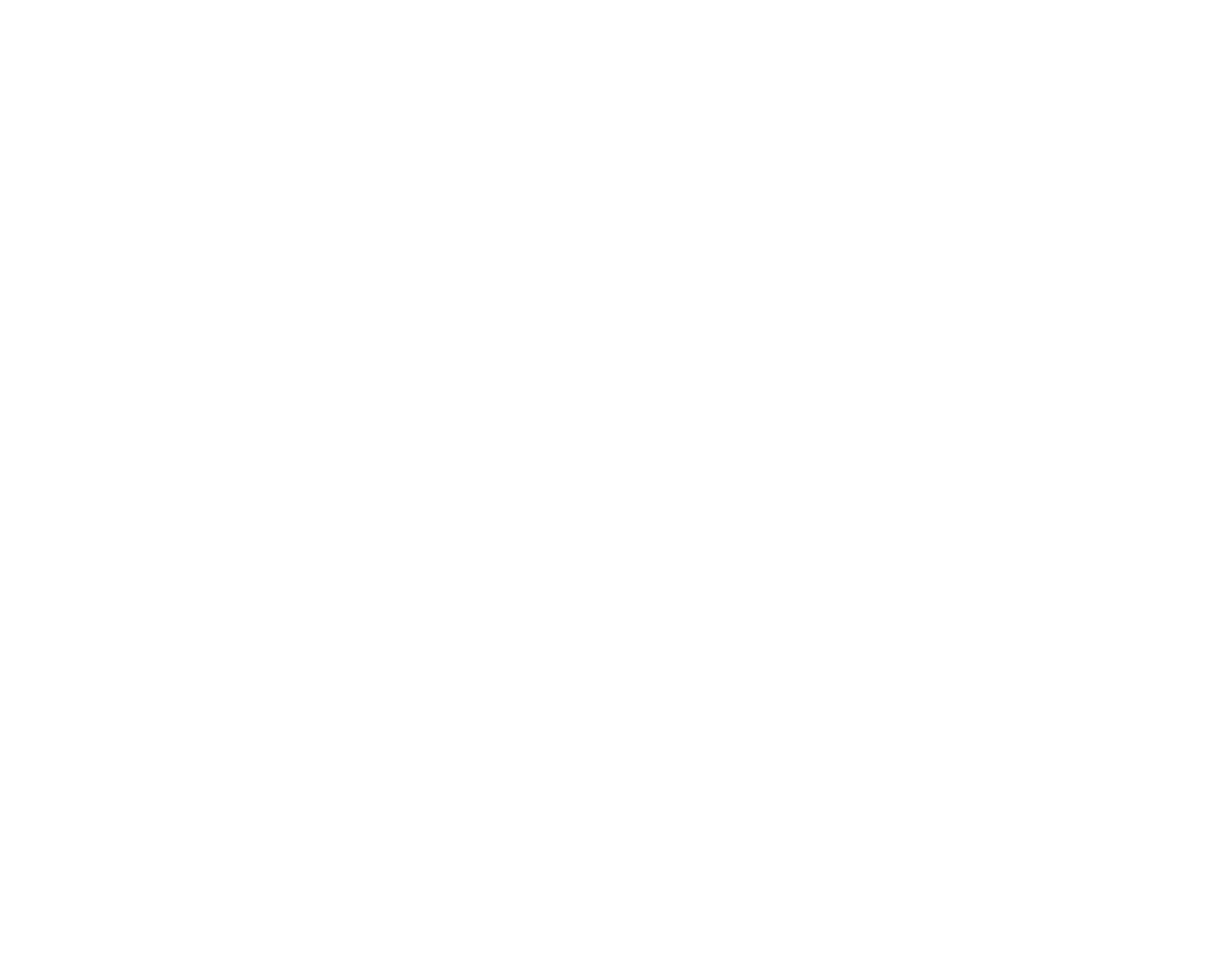
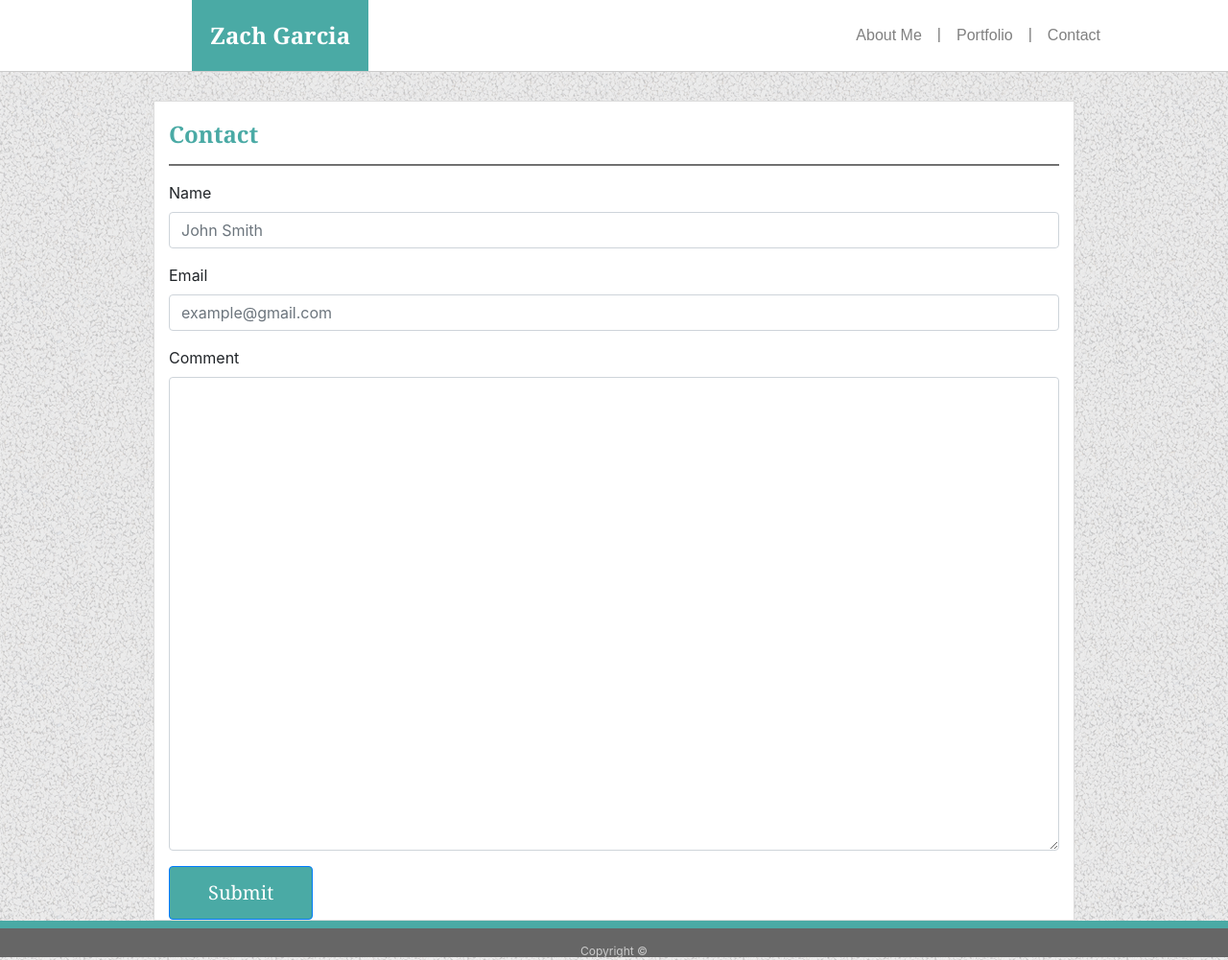
Before and after one commit to Zgarcia72292/Bootstrap-Portfolio, a plain HTML site: page contact.html in a window 1280 px wide. Shown: the whole page at 96% size. Before the commit the page ends 800 px from the top, so only its background shows below. Drawn offline with nearby package versions, Linux system fonts and the light colour scheme.

Commit message:
second draft all pages

```diff
--- a/assets/style.css
+++ b/assets/style.css
@@ -75,6 +75,7 @@ body {
 #line-break {
     height: 1px;
     background-color: #777777;
+
 }
 
 .paragraph{
@@ -125,3 +126,22 @@ body {
 .card-pad2 {
     margin-top:15px;
 }
+
+.conText {
+    color: #777777;
+    font-family: 'Arial', 'Helvetica Neue', Helvetica, sans-serif;
+
+}
+
+.opText {
+    opacity: 5;
+}
+
+.butt {
+    background-color: #4aaaa5;
+    color: white;
+    font-family: 'Georgia', Times, Times New Roman, serif;
+    text-align: center;
+    padding: 12px 40px;
+    font-size: 20px;
+}
--- a/contact.html
+++ b/contact.html
@@ -0,0 +1,117 @@
+<!doctype html>
+<html lang="en">
+
+<head>
+    <!-- Required meta tags -->
+    <meta charset="utf-8">
+    <meta name="viewport" content="width=device-width, initial-scale=1, shrink-to-fit=no">
+
+    <!-- Bootstrap CSS -->
+    <link rel="stylesheet" href="https://stackpath.bootstrapcdn.com/bootstrap/4.1.3/css/bootstrap.min.css" integrity="sha384-MCw98/SFnGE8fJT3GXwEOngsV7Zt27NXFoaoApmYm81iuXoPkFOJwJ8ERdknLPMO"
+        crossorigin="anonymous">
+
+    <title>Hello, world!</title>
+
+    <link rel="stylesheet" href="assets/style.css">
+</head>
+
+<body>
+
+
+    <header id="name">Zach Garcia</header>
+
+    <!-- <nav class="navbar navbar-expand-lg navbar-light bg-light">
+            <a class="navbar-brand" id="logo" href="index.html" style="background-color: cadetblue"> Zach Garcia </a>
+            <button class="navbar-toggler" type="button" data-toggle="collapse" data-target="#navbarNavAltMarkup" aria-controls="navbarNavAltMarkup" aria-expanded="false" aria-label="Toggle navigation">
+              <span class="navbar-toggler-icon"></span>
+            </button>
+            <div class="collapse navbar-collapse" id="navbarNavAltMarkup">
+              <div class="navbar-nav">
+                <a class="nav-item nav-link active" href="index.html" >About Me<span class="sr-only">(current)</span></a>
+                <a class="nav-item nav-link active" href="portfolio.html" >Portfolio<span class="sr-only">(current)</span></a>
+                <a class="nav-item nav-link active" href="contact.html" >Contact<span class="sr-only">(current)</span></a>
+              </div>
+            </div>
+          </nav> -->
+
+
+
+
+
+
+    <nav>
+
+        <ul class="nav justify-content-end" id="bar-nav">
+            <li class="nav-item">
+                <a class="nav-link active" href="#" style="color: grey">About Me</a>
+            </li>
+            <div id="border">|</div>
+            <li class="nav-item">
+                <a class="nav-link" href="#" style="color: grey">Portfolio</a>
+            </li>
+            <div id="border">|</div>
+            <li class="nav-item">
+                <a class="nav-link" href="#" style="color: grey">Contact</a>
+            </li>
+
+        </ul>
+
+    </nav>
+
+
+    <div class="container">
+
+            <h3 id="about-me">Contact</h3>
+
+            <hr id="line-break">
+
+            <form>
+                    <div class="form-group">
+                      <label for="exampleFormControlInput1 conText">Name</label>
+                      <input type="email" class="form-control opText" id="exampleFormControlInput1" placeholder="John Smith">
+                    </div>
+                    <div class="form-group">
+                            <label for="exampleFormControlInput1 conText">Email</label>
+                            <input type="email" class="form-control opText" id="exampleFormControlInput1" placeholder="example@gmail.com">
+                          </div>
+
+
+                    <div class="form-group">
+                      <label for="exampleFormControlTextarea1 conText">Comment</label>
+                      <textarea class="form-control opText" id="exampleFormControlTextarea1" rows="20"></textarea>
+                    </div>
+                  </form>
+
+                  <input class="btn btn-primary butt" type="submit" value="Submit">
+
+
+
+
+
+
+
+
+    </div>
+    <footer>
+            <div class="feet">
+              Copyright &copy;
+            </div>
+          </footer>
+
+
+
+
+
+
+
+
+
+    <script src="https://code.jquery.com/jquery-3.3.1.slim.min.js" integrity="sha384-q8i/X+965DzO0rT7abK41JStQIAqVgRVzpbzo5smXKp4YfRvH+8abtTE1Pi6jizo"
+        crossorigin="anonymous"></script>
+    <script src="https://cdnjs.cloudflare.com/ajax/libs/popper.js/1.14.3/umd/popper.min.js" integrity="sha384-ZMP7rVo3mIykV+2+9J3UJ46jBk0WLaUAdn689aCwoqbBJiSnjAK/l8WvCWPIPm49"
+        crossorigin="anonymous"></script>
+    <script src="https://stackpath.bootstrapcdn.com/bootstrap/4.1.3/js/bootstrap.min.js" integrity="sha384-ChfqqxuZUCnJSK3+MXmPNIyE6ZbWh2IMqE241rYiqJxyMiZ6OW/JmZQ5stwEULTy"
+        crossorigin="anonymous"></script>
+</body>
+
+</html>
```
Also changed, not shown: portfolio.html (+1 -0 lines).
